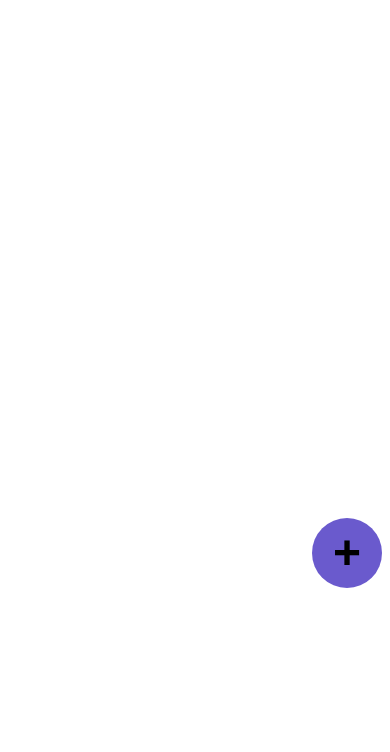
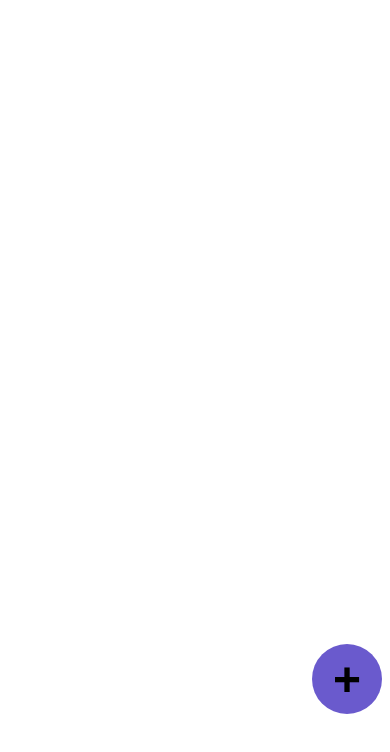
Before and after one commit to Renangenito/Rupdelit, a plain HTML site: page index.html in a window 390 px wide. Shown: the part 88-840 px from the top of the page. Drawn offline with Linux system fonts and the light colour scheme.

Commit message:
Corrigindo o CSS

```diff
--- a/style.css
+++ b/style.css
@@ -137,7 +137,7 @@ tr:hover{
     .botao-cadastrar{
         position: fixed;
         left: 80vw;
-        top: 70vh;
+        top: 85vh;
         font-size: 0;
         width: 70px;
         height: 70px;
```
